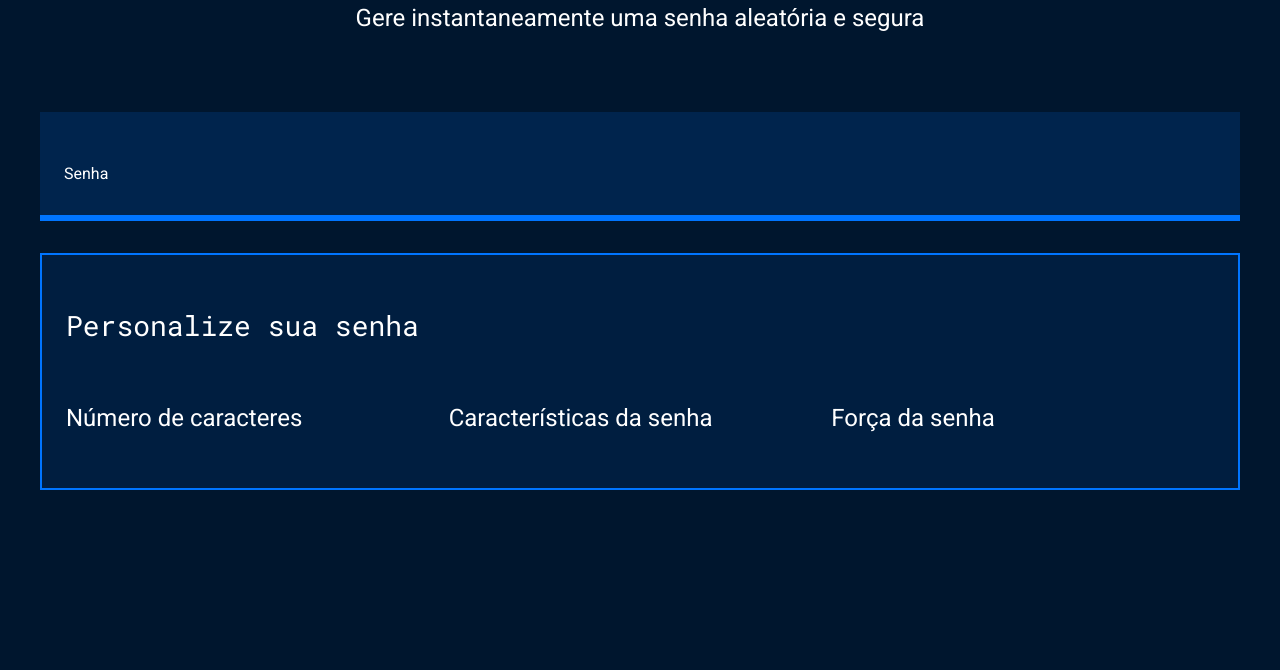
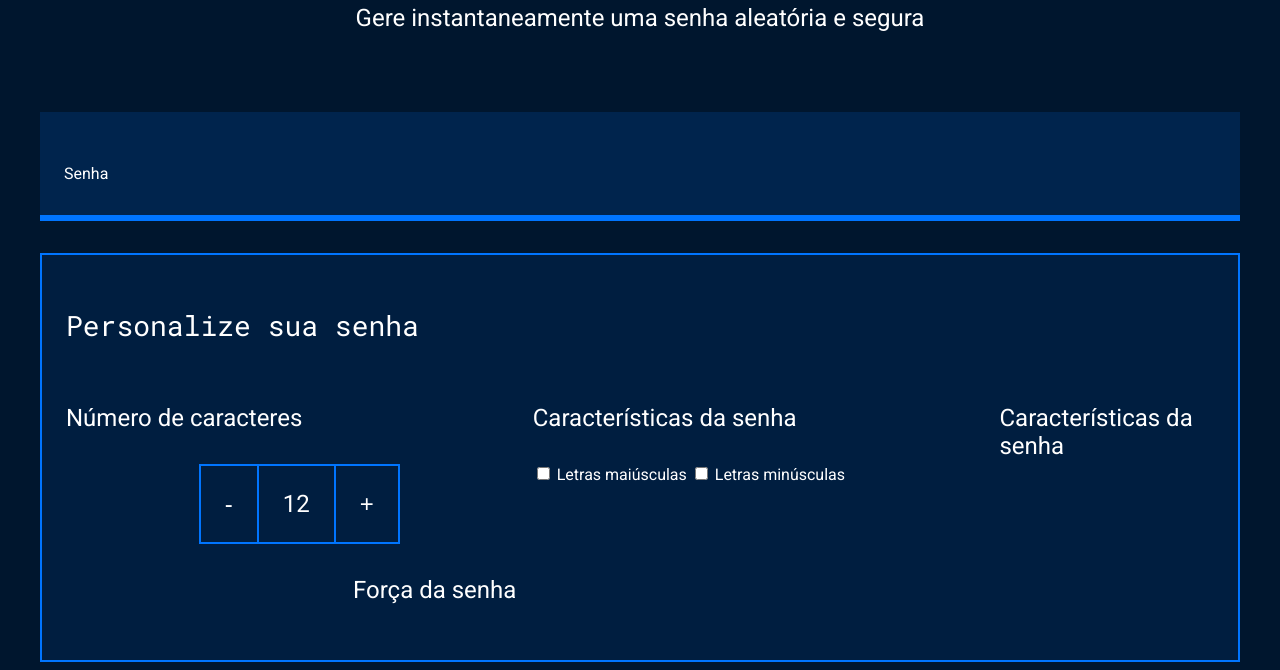
Before and after one commit to fernandapizzatto/GeradorDeSenhas-Fer, a plain HTML site: page index.html in a window 1280 px wide. Shown: the part 214-884 px from the top of the page. Before the commit the page ends 800 px from the top, so only its background shows below. Drawn offline with Linux system fonts and the light colour scheme.

Commit message:
começamos a aula 2

```diff
--- a/index.html
+++ b/index.html
@@ -4,7 +4,7 @@
 <head>
     <meta charset="UTF-8">
     <meta name="viewport" content="width=device-width, initial-scale=1.0">
-    <title>Gerador de senha</title>
+    <title>Gerador de senha - Fer</title>
     <link rel="stylesheet" href="style.css">
 </head>
 
@@ -24,9 +24,22 @@
             <div class="parametro-coluna__senha">
                 <div class="parametro-senha">
                     <h4 class="parametro-senha__titulo">Número de caracteres</h4>
+
+                    <div class="parametro-senha-botoes">
+                        <button class="parametro-senha__botao">-</button>
+                        <p class="parametro-senha__texto">12</p>
+                        <button class="parametro-senha__botao">+</button>
+                    </div>
                 </div>
                 <div class="parametro-senha">
-                    <h4 class="parametro-senha__titulo">Características da senha</h4>
+    <h4 class="parametro-senha__titulo">Características da senha</h4>
+   <input name="maiusculo" type="checkbox">
+    <label for="maiusculo">Letras maiúsculas</label>
+    <input name="minusculo" type="checkbox">
+    <label for="minusculo">Letras minúsculas</label>
+
+ </div>
+<h4 class="parametro-senha__titulo">Características da senha</h4>
                 </div>
                 <div class="parametro-senha">
                     <h4 class="parametro-senha__titulo">Força da senha</h4>
--- a/style.css
+++ b/style.css
@@ -85,6 +85,29 @@ body{
     margin: 0 auto;
 }
 
+.parametro-senha-botoes{
+    display: flex;
+    justify-content: center;
+      cursor: pointer;
+}
+
+.parametro-senha__texto{
+    padding: 24px;
+    border-top: 2px solid var(--borda);
+    border-bottom: 2px solid var(--borda);
+    margin: 0;
+    font-size: 24px;
+}
+
+.parametro-senha__botao{
+    background-color: var(--fundo-texto);
+    color: var(--branco);
+    border: 2px solid var(--borda);
+    padding: 24px;
+    font-size: 24px;
+    cursor: pointer;
+}
+
 @media screen and (min-width: 768px) {
     .parametro-coluna__senha{
         flex-direction: row;
```
